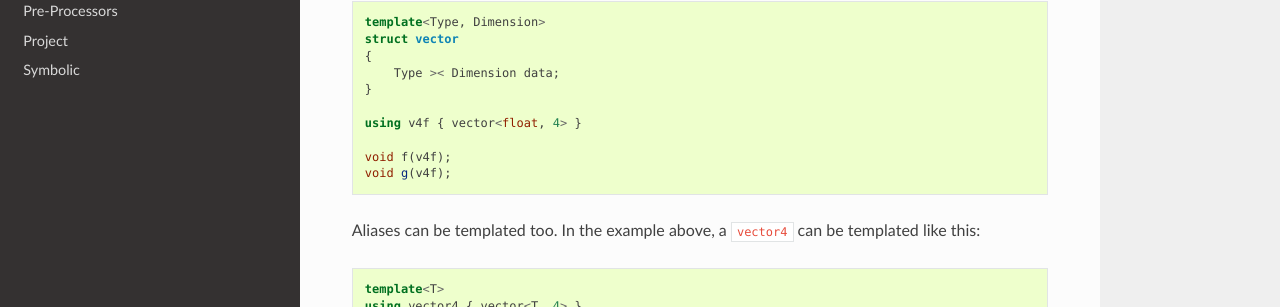
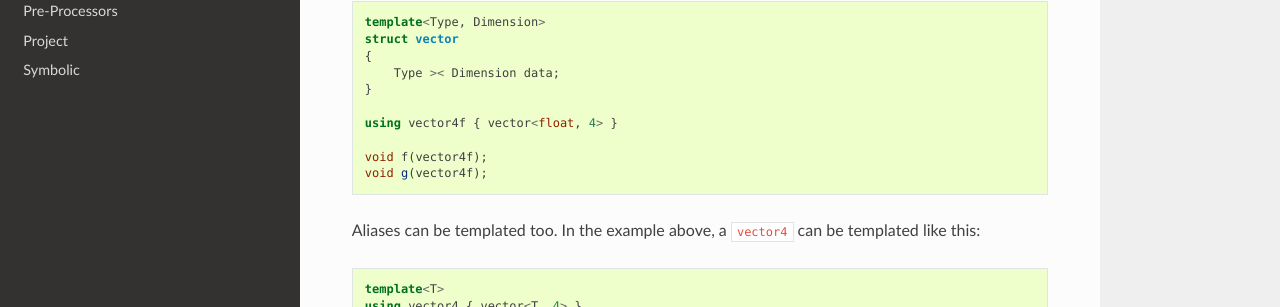
Before and after one commit to yoshimon/symbolic, a Sphinx documentation site: the page built from doc/sphinx/source/symbolic_language/aliases.rst, in a window 1280 px wide and 1386 px high. Shown: the part 819-1126 px from the top of the window. Built offline with Sphinx 7.4.7 and the Read the Docs theme 2.0.0, drawn with Linux system fonts in a browser that asks for light colours; pages that are not in the unit, such as notebooks, are missing from menus.

Commit message:
Update aliases.rst

```diff
--- a/doc/sphinx/source/symbolic_language/aliases.rst
+++ b/doc/sphinx/source/symbolic_language/aliases.rst
@@ -31,10 +31,10 @@ Instead of having to write :code:`vector<float, 4>` for every instance of such c
         Type >< Dimension data;
     }
 
-    using v4f { vector<float, 4> }
+    using vector4f { vector<float, 4> }
 
-    void f(v4f);
-    void g(v4f);
+    void f(vector4f);
+    void g(vector4f);
 
 Aliases can be templated too. In the example above, a :code:`vector4` can be templated like this:
 
```
